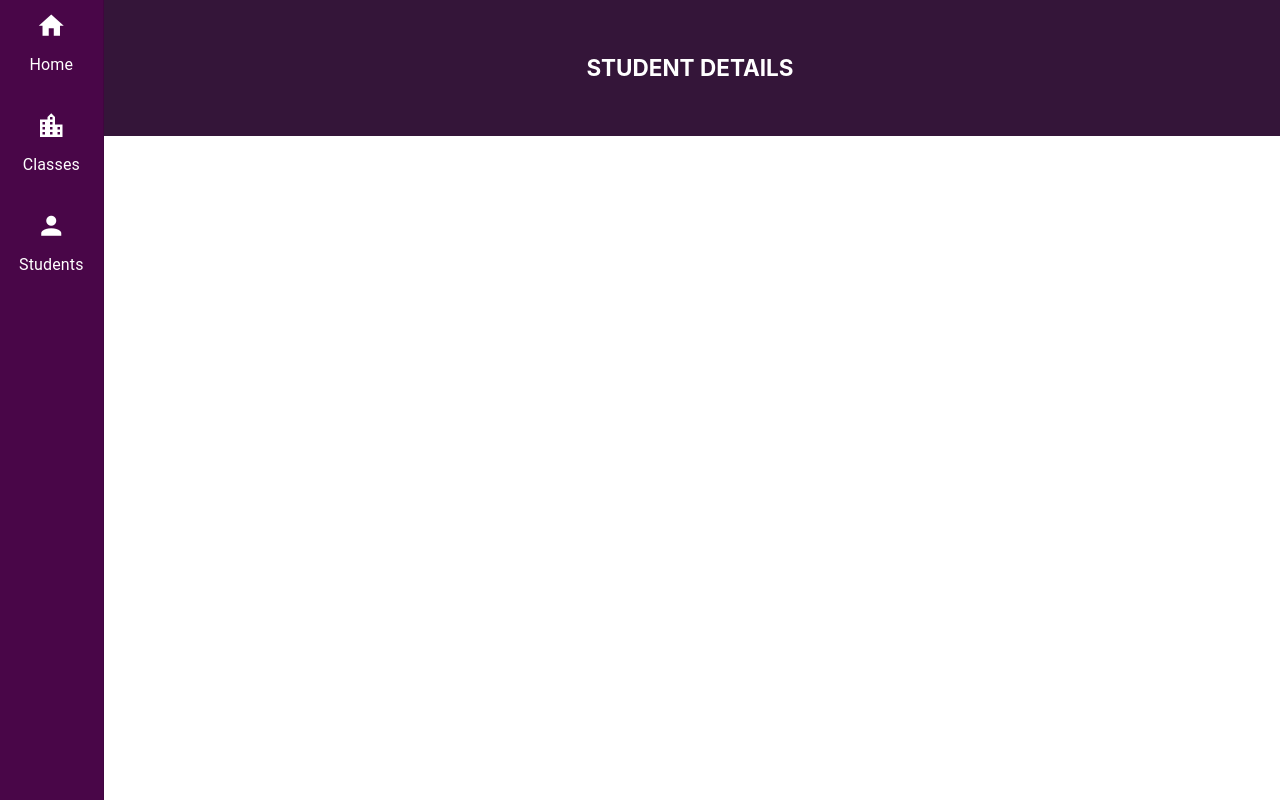
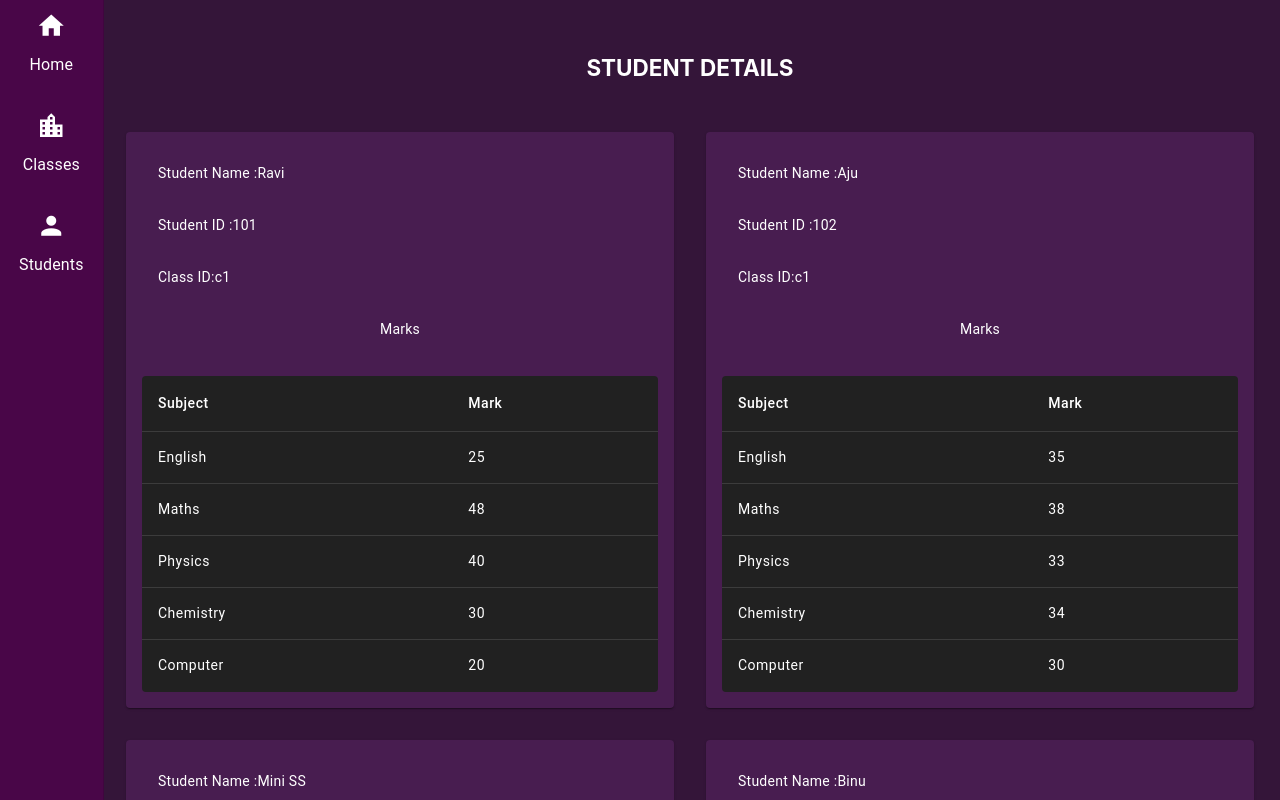
Before and after one commit to AkshayaShaji731/Students-Management-App, a Vue app: page /students in a window 1280 px wide. Shown: the top 800 px of the page. Built offline with nearby package versions, Linux system fonts and the light colour scheme; data requests are answered from the project's data file.

Commit message:
Added card in students page,created props,data from the json

```diff
--- a/src/components/StudentCard.vue
+++ b/src/components/StudentCard.vue
@@ -1,9 +1,11 @@
 <template>
   <v-card class="font-weight-bold text-body-1 d-flex flex-column ma-4 pa-4">
-    <v-title>Student Name :Aju</v-title>
-    <v-title>Student ID :101</v-title>
-    <v-title>Class ID:c2 </v-title>
-    <v-title class="d-flex justify-center align-center mb-5">Marks</v-title>
+    <v-card-text>Student Name :{{ props.studentDetails.name }}</v-card-text>
+    <v-card-text>Student ID :{{ props.studentDetails.id }}</v-card-text>
+    <v-card-text>Class ID:{{ props.studentDetails.classId }} </v-card-text>
+    <v-card-text class="d-flex justify-center align-center mb-5"
+      >Marks</v-card-text
+    >
     <v-table theme="dark">
       <thead>
         <tr>
@@ -12,16 +14,23 @@
         </tr>
       </thead>
       <tbody>
-        <tr>
-          <td>maths</td>
-          <td>35</td>
+        <tr v-for="mark in props.studentDetails.marks" :key="mark">
+          <td>{{ mark.subject }}</td>
+          <td>{{ mark.mark }}</td>
         </tr>
       </tbody>
     </v-table>
   </v-card>
 </template>
 
-<script setup lang="ts"></script>
+<script setup lang="ts">
+const props = defineProps({
+  studentDetails: {
+    required: true,
+    type: Object,
+  },
+});
+</script>
 
 <style scoped>
 .v-card :deep() {
--- a/src/pages/StudentsPage.vue
+++ b/src/pages/StudentsPage.vue
@@ -6,7 +6,11 @@
       </h2>
     </div>
     <div class="student-page-content">
-      <!-- TODO:Add student card component -->
+      <StudentCard
+        v-for="studentDetail in studentStore.studentsDetails"
+        :key="studentDetail.id"
+        :student-details="studentDetail"
+      />
     </div>
   </section>
 </template>
@@ -15,6 +19,7 @@
 import { onMounted } from "vue";
 
 import { useStudentStore } from "@/store/studentStore";
+import StudentCard from "@/components/StudentCard.vue";
 
 const studentStore = useStudentStore();
 
```
